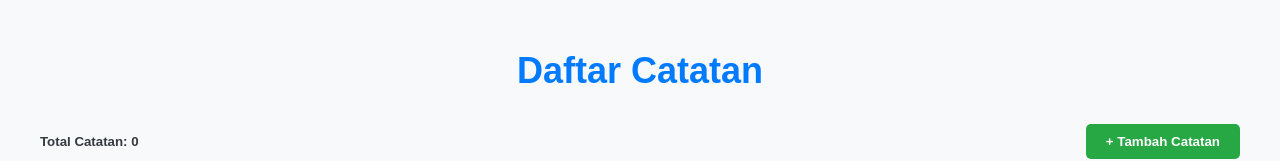
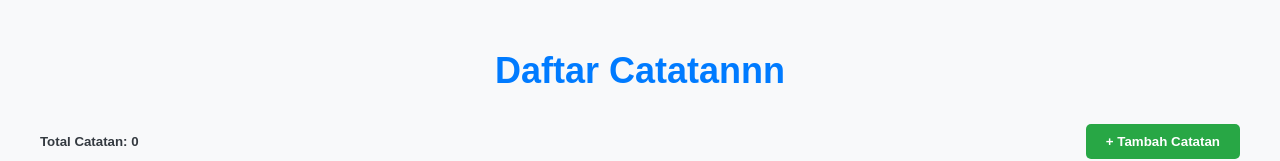
Before and after one commit to Fathhaq12/PrakTCC, a React (Create React App) app in the folder frontend/: page / in a window 1280 px wide. Shown: the top 161 px of the page. Built offline with nearby package versions, Linux system fonts and the light colour scheme; no server answers.

Commit message:
Update ListNote.js

```diff
--- a/frontend/src/components/ListNote.js
+++ b/frontend/src/components/ListNote.js
@@ -82,7 +82,7 @@ const ListNote = () => {
 
   return (
     <div className="container">
-      <h2 className="title">Daftar Catatan</h2>
+      <h2 className="title">Daftar Catatannn</h2>
       <div className="header">
         <h5 className="total-notes">Total Catatan: {notes.length}</h5>
         <button className="btn-add" onClick={() => openModal()}>
```
